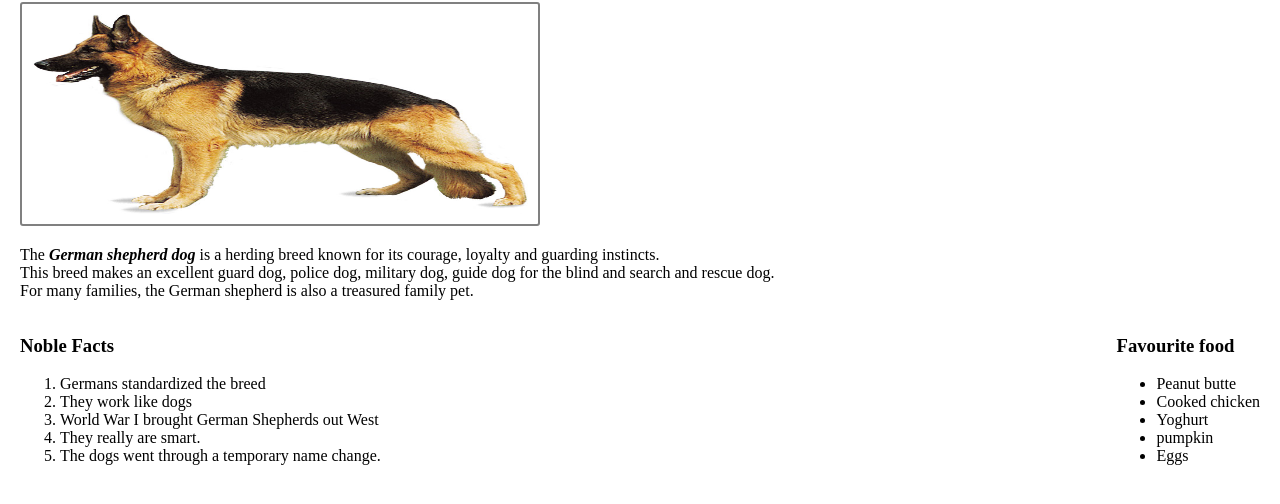
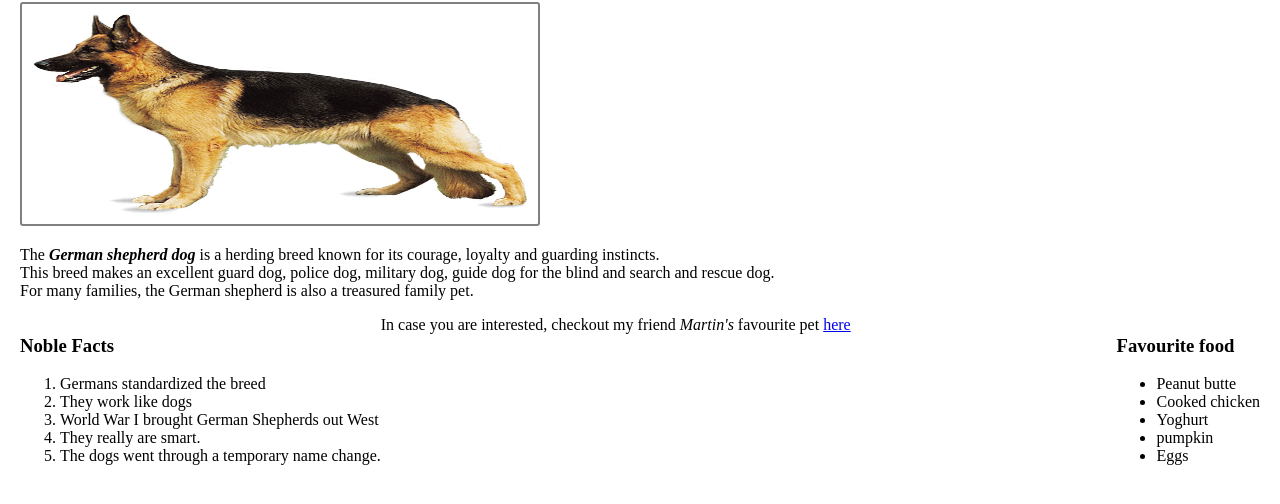
Before and after one commit to devTanush/pet-website, a plain HTML site: page index.html in a window 1280 px wide. Shown: the part 78-582 px from the top of the page. Drawn offline with Linux system fonts and the light colour scheme.

Commit message:
add link to the turtle page

```diff
--- a/index.html
+++ b/index.html
@@ -34,6 +34,7 @@
 					<li>Eggs</li>
 				</ul>
 			</div>
+			<p>In case you are interested, checkout my friend <em>Martin's</em> favourite pet <a href="turtle.html">here</a></p>
 		</div>
 	</body>
 </html>
```
